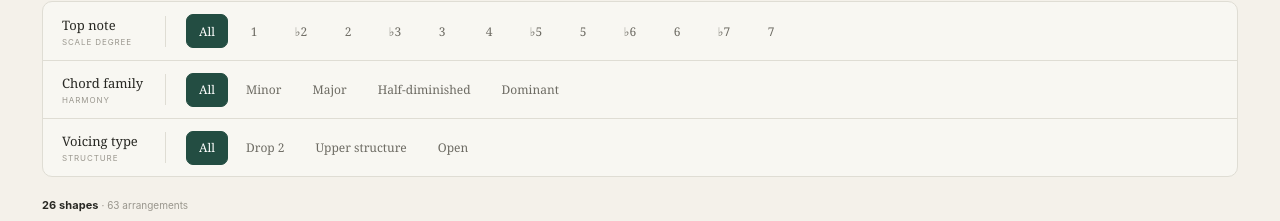
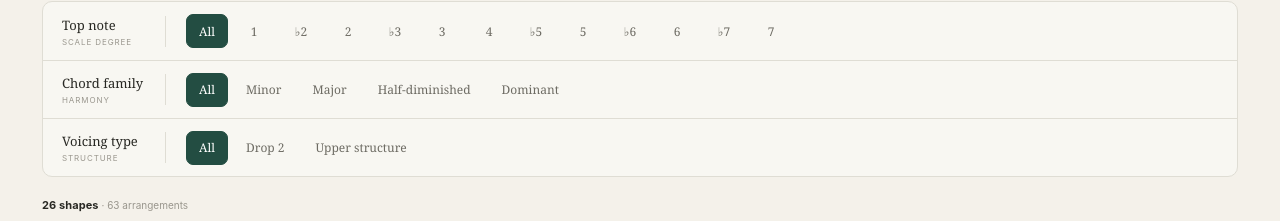
Before and after one commit to spironorpheus/vanarana, a React (Vite) app: page / in a window 1280 px wide. Shown: the part 181-402 px from the top of the page. Built offline with nearby package versions, Linux system fonts and the light colour scheme.

Commit message:
Remove unused open voicing category

```diff
--- a/src/App.tsx
+++ b/src/App.tsx
@@ -9,7 +9,7 @@ import {
 } from './data/chords'
 
 const familyFor = (id: FamilyId) => families.find((family) => family.id === id)!
-const techniques = ['Drop 2', 'Upper structure', 'Open'] as const
+const techniques = ['Drop 2', 'Upper structure'] as const
 type Technique = (typeof techniques)[number]
 
 type FilterOption<T extends string> = {
--- a/src/data/chords.ts
+++ b/src/data/chords.ts
@@ -27,7 +27,7 @@ export type ChordShape = {
   id: string
   family: FamilyId
   name: string
-  technique?: 'Drop 2' | 'Upper structure' | 'Open'
+  technique?: 'Drop 2' | 'Upper structure'
   status: LearningStatus
   voicings: Voicing[]
 }
```
